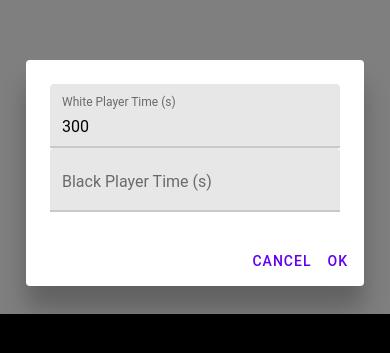
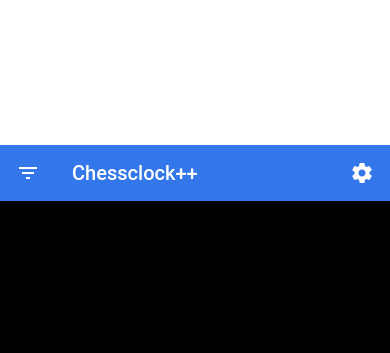
Before and after one commit to jackthomascarr/chessclock, a React Native app: screen / in a window 390 px wide. Shown: the part 249-602 px from the top of the page. Built offline with nearby package versions, Linux system fonts and the light colour scheme.

Commit message:
lookin snazzy  -Aidan Leuck

```diff
--- a/App.js
+++ b/App.js
@@ -1,21 +1,47 @@
-import React, {useState} from 'react';
+import React, { useState } from 'react';
 import { StatusBar } from 'expo-status-bar';
-import { StyleSheet, Text, View, SafeAreaView, TouchableOpacity,Button } from 'react-native';
+import { StyleSheet, Text, View, SafeAreaView, TouchableOpacity, Dimensions } from 'react-native';
 import ClockComponent from './clock';
 import { transform } from 'react-native/Libraries/Components/View/ReactNativeStyleAttributes';
 import SettingsPage from './settingsPopup';
-import { Provider as PaperProvider } from 'react-native-paper';
+import { Provider as PaperProvider, Button, Appbar } from 'react-native-paper';
+import { Icon, mdiCogOutline } from 'react-native-vector-icons/MaterialCommunityIcons'
 
 export default function App() {
   const [started, setStarted] = useState(false);
   const [whitePlayer, setWhitePlayer] = useState(true);
-  const [settingsVisible, setSettingsVisible] = useState(true);
-  const [whitePlayerTime, setWhitePlayerTime] = useState(300);
-  const [blackPlayerTime, setBlackPlayerTime] = useState(300);
+  const [settingsVisible, setSettingsVisible] = useState(false);
+  const [whitePlayerTime, setWhitePlayerTime] = useState(600);
+  const [blackPlayerTime, setBlackPlayerTime] = useState(600);
+
+  const windowWidth = Dimensions.get('window').width;
+  const windowHeight = Dimensions.get('window').height;
+
+  const styles = StyleSheet.create({
+    container: {
+      flex: 1,
+      alignItems: 'center',
+      justifyContent: 'center',
+    },
+    bar:{
+      backgroundColor: '#3477eb'
+    }
+  });
   // white clock will run when true
   // black clock will run when false
 
+  const MiddleBar = () => { return started ?
+  <Button style={styles.bar} icon="stop" mode="contained" onPress={() => setStarted(false)}>
+    end game bitch
+  </Button> :
+  <Appbar.Header style={styles.bar}>
+  <Appbar.Action icon="filter-variant"></Appbar.Action>
+  <Appbar.Content title="Chessclock++"/>
+  <Appbar.Action icon="cog" onPress={() => setSettingsVisible(true)}/>
+  </Appbar.Header>;}
+
   return (
+    <PaperProvider>
     <SafeAreaView style={styles.container}>
       <TouchableOpacity
         style={{flex: 1, width:"100%"}}
@@ -27,43 +53,35 @@
             {transform: [{rotate:'180deg'}],
           }}
           started={started}
-          startTime = {300}
+          startTime = {whitePlayerTime}
           active={whitePlayer}
           setActive={setWhitePlayer}
         ></ClockComponent>
 
-        <PaperProvider>
+
+          <MiddleBar></MiddleBar>
+
           <SettingsPage
             visible={settingsVisible}
             setVisible={setSettingsVisible}
             whiteTime={whitePlayerTime}
             setWhiteTime={setWhitePlayerTime}
-            blackPlayerTime={blackPlayerTime}
-            setBlackPlayerTime={setBlackPlayerTime}
+            blackTime={blackPlayerTime}
+            setBlackTime={setBlackPlayerTime}
           ></SettingsPage>
-        </PaperProvider>
-
         <ClockComponent
           style={{
             color:"black",
             backgroundColor: "black"
           }}
-          startTime = {300}
           started = {started}
+          startTime = {blackPlayerTime}
           active={!whitePlayer}
           setActive={setWhitePlayer}
           textColor="white"
         ></ClockComponent>
-
-      </TouchableOpacity>
+        </TouchableOpacity>
     </SafeAreaView>
+    </PaperProvider>
   );
 }
-
-const styles = StyleSheet.create({
-  container: {
-    flex: 1,
-    alignItems: 'center',
-    justifyContent: 'center',
-  },
-});
--- a/clock.js
+++ b/clock.js
@@ -44,7 +44,7 @@
         <CountdownCircleTimer
         isPlaying={active && started}
         duration={remainingTime}
-        colors={["#004777", "#F7B801", "#A30000", "#A30000"]}
+        colors={["#3477eb", "#F7B801", "#A30000", "#A30000"]}
         colorsTime={[10, 6, 3, 0]}
         onComplete={() => ({ shouldRepeat: true, delay: 2 })}
         >
--- a/package.json
+++ b/package.json
@@ -18,6 +18,7 @@
     "react-native-countdown-circle-timer": "^3.0.9",
     "react-native-paper": "^4.12.1",
     "react-native-sound": "^0.11.2",
+    "react-native-vector-icons": "^9.1.0",
     "react-native-web": "0.17.1"
   },
   "devDependencies": {
--- a/settingsPopup.js
+++ b/settingsPopup.js
@@ -3,24 +3,27 @@
 
 const SettingsPage = ({visible, setVisible, whiteTime, setWhiteTime, blackTime, setBlackTime}) => {
     const [errors, setErrors] = useState([]);
-    const [whiteInput, setWhiteInput] = useState(whiteTime)
-    const [blackInput, setBlackInput] = useState(blackTime)
+    const [whiteInput, setWhiteInput] = useState(`${whiteTime}`)
+    const [blackInput, setBlackInput] = useState(`${blackTime}`)
     const hideDialog = () => setVisible(false);
     const okayHandler = () => {
-        validateTime(whiteTime, setWhiteTime)
-        validateTime(blackTime, setBlackTime)
+        let errors = [];
+        validateTime(whiteInput, setWhiteTime, errors)
+        validateTime(blackInput, setBlackTime, errors)
 
         if(errors.length == 0){
             setVisible(false);
         }
     }
-    const validateTime = (time, setTime) => {
+    const validateTime = (time, setTime, errors) => {
         try{
             const newTime = parseInt(time);
             setTime(newTime);
         }
         catch(err){
-            errors.push("Failed to validate time! Make sure you are entering time in seconds!");
+            console.log(err);
+            let error = "Failed to validate time!";
+            errors.push(error);
         }
     }
 
@@ -30,6 +33,7 @@
         <Dialog.Content>
           <TextInput
           label="White Player Time (s)"
+          placeholder="Insert time in seconds"
           value={whiteInput}
           onChangeText={text => setWhiteInput(text)}
          />
```
Also changed, not shown: 2 other files (tests, documents, lock files or other folders).
